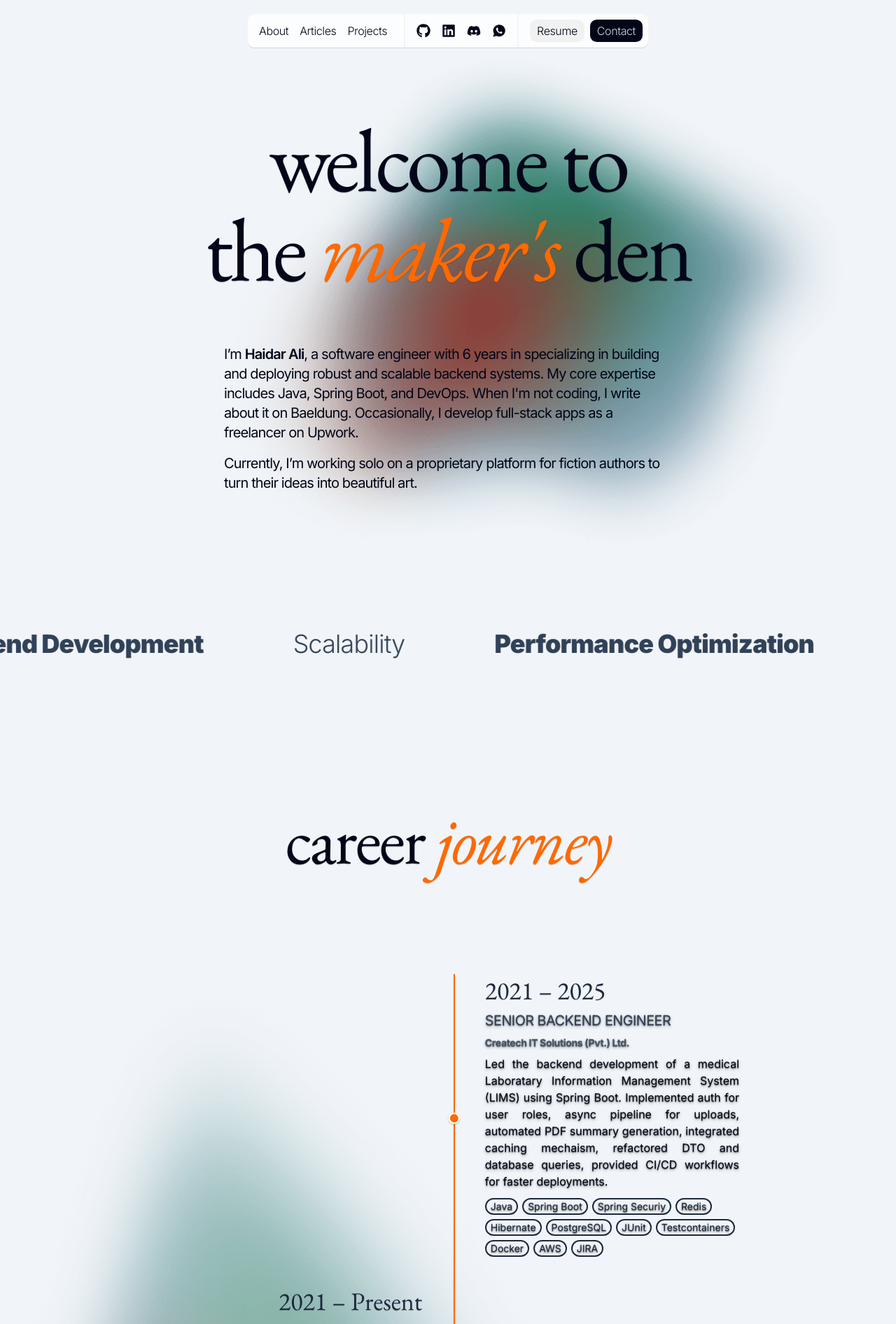
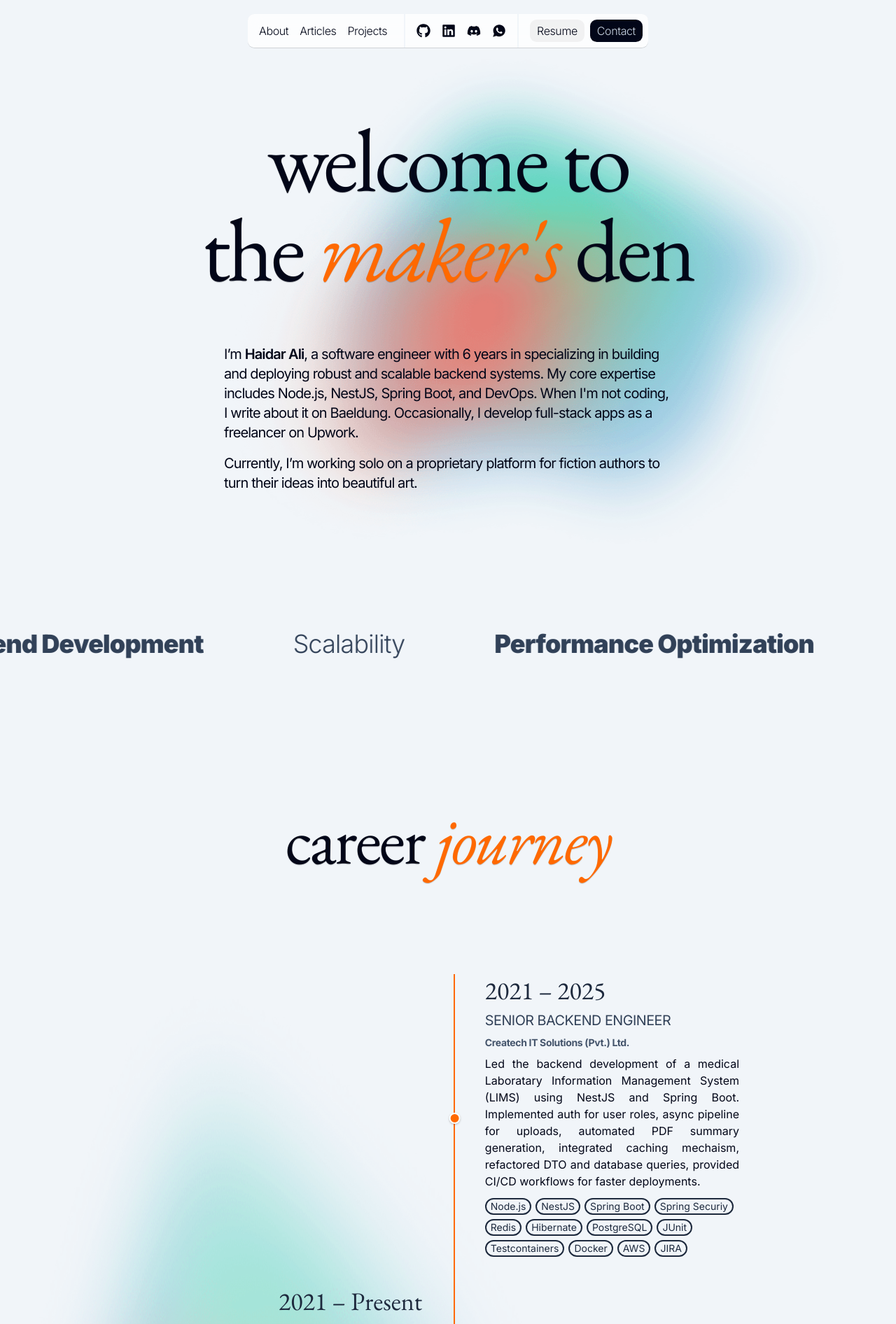
Before and after one commit to haidar47x/haidar47x.github.io, a React (Vite) app: page /#/ in a window 1280 px wide. Shown: the top 1892 px of the page at 70% size. Built offline with nearby package versions, Linux system fonts and the light colour scheme.

Commit message:
Updated light mode text visuals and toolbelt

```diff
--- a/src/assets/experience.json
+++ b/src/assets/experience.json
@@ -3,9 +3,10 @@
     "year": "2021 – 2025",
     "title": "Senior Backend Engineer",
     "company": "Createch IT Solutions (Pvt.) Ltd.",
-    "description": "Led the backend development of a medical Laboratary Information Management System (LIMS) using Spring Boot. Implemented auth for user roles, async pipeline for uploads, automated PDF summary generation, integrated caching mechaism, refactored DTO and database queries, provided CI/CD workflows for faster deployments.",
+    "description": "Led the backend development of a medical Laboratary Information Management System (LIMS) using NestJS and Spring Boot. Implemented auth for user roles, async pipeline for uploads, automated PDF summary generation, integrated caching mechaism, refactored DTO and database queries, provided CI/CD workflows for faster deployments.",
     "tech": [
-      "Java",
+      "Node.js",
+      "NestJS",
       "Spring Boot",
       "Spring Securiy",
       "Redis",
@@ -40,7 +41,7 @@
     "company": "MicroAgility Services (Pvt.) Ltd.",
     "description": "Worked on the backend of a mobile-first U.S. based consultation platform. Engineered microservices, refactored database schemas, optimized queries, and wrote technical documentations.",
     "tech": [
-      "Java",
+      "Node.js",
       "Spring Boot",
       "Spring Security",
       "MongoDB",
--- a/src/assets/main.css
+++ b/src/assets/main.css
@@ -45,7 +45,7 @@ body {
   @apply border-b-2 border-dashed border-gray-950;
 }
 
-img {
+.dial-down {
   filter: brightness(0.5) contrast(1.2) saturate(1.3) sepia(0.1);
 }
 
--- a/src/components/pages/Articles.jsx
+++ b/src/components/pages/Articles.jsx
@@ -10,7 +10,7 @@ function Articles() {
       <img
         src={gradientImage}
         alt="Gradient"
-        className="animate-fade absolute top-0 -left-32 -z-10 h-[4/12] w-full overflow-x-hidden opacity-100 sm:w-auto md:-left-60 lg:-left-30 xl:left-40"
+        className="dark:dial-down animate-fade absolute top-0 -left-32 -z-10 h-[4/12] w-full overflow-x-hidden opacity-100 sm:w-auto md:-left-60 lg:-left-30 xl:left-40"
       />
       <div className="wrapper flex flex-col items-start gap-12 px-4 sm:px-8 md:gap-24 md:px-12 lg:px-0">
         <h1 className="eb-garamond text-shadow/25 text-5xl text-shadow-xs md:text-8xl tracking-tight md:tracking-[-2.5px]">
--- a/src/components/pages/sections/Career.jsx
+++ b/src/components/pages/sections/Career.jsx
@@ -10,14 +10,14 @@ function Career() {
         career <em className="text-orange-500 dark:text-orange-300">journey</em>
       </h1>
       <div className="relative w-full max-w-4xl">
-        <div className="absolute top-0 left-4 ml-2 h-[calc(97.25%)] md:h-[calc(98.5%)] w-[2px] bg-orange-500 dark:bg-orange-300 shadow-xs/20 md:left-1/2"></div>
+        <div className="absolute top-0 left-4 ml-2 h-[calc(97.25%)] md:h-[calc(98.5%)] w-[2px] bg-orange-500 dark:bg-orange-300 dark:shadow-xs/20 md:left-1/2"></div>
       <img src={gradientImage}
            alt="Gradient"
-           className="overflow-x-hidden absolute -z-10 -right-32 md:-left-60 lg:-left-64 xl:-left-72 top-0 h-[80%] sm:h-[100%] w-full sm:w-auto opacity-50" />
+           className="dark:dial-down overflow-x-hidden absolute -z-10 -right-32 md:-left-60 lg:-left-64 xl:-left-72 top-0 h-[80%] sm:h-[100%] w-full sm:w-auto opacity-50" />
         {experience.map((item, i) => (
           <motion.div
             key={i}
-            className={`mb-8 flex w-full items-center text-shadow-md/35 ${
+            className={`mb-8 flex w-full items-center dark:text-shadow-md/35 ${
               i % 2 === 0 ? "md:justify-start" : "md:justify-end"
             }`}
             initial={{ opacity: 0, x: i % 2 === 0 ? -100 : 100 }}
@@ -29,7 +29,7 @@ function Career() {
                 i % 2 === 0 ? "md:ml-auto" : "md:mr-auto md:ml-8"
               }`}>
               <h1
-                className={`${i % 2 === 0 ? "text-left md:text-left" : "text-left md:text-right"} eb-garamond py-1 text-2xl text-slate-800 dark:text-slate-200 text-shadow-2xs md:text-4xl`}>
+                className={`${i % 2 === 0 ? "text-left md:text-left" : "text-left md:text-right"} eb-garamond py-1 text-2xl text-slate-800 dark:text-slate-200 dark:text-shadow-2xs md:text-4xl`}>
                 {item.year}
               </h1>
               <h4
@@ -49,7 +49,7 @@ function Career() {
                 })}
                 </div>
             </div>
-            <div className="absolute left-4 ml-2 h-4 w-4 -translate-x-[0.45rem] rounded-full border-2 border-white bg-orange-500 dark:bg-orange-300 shadow-sm/20 glow md:left-1/2 md:ml-2"></div>
+            <div className="absolute left-4 ml-2 h-4 w-4 -translate-x-[0.4rem] rounded-full border-2 border-white bg-orange-500 dark:bg-orange-300 shadow-sm/20 glow md:left-1/2 md:ml-2"></div>
           </motion.div>
         ))}
       </div>
--- a/src/components/pages/sections/Toolbelt.jsx
+++ b/src/components/pages/sections/Toolbelt.jsx
@@ -5,7 +5,7 @@ import { motion } from "framer-motion";
 
 import { BiLogoPostgresql } from "react-icons/bi";
 import { FaGitAlt, FaJava } from "react-icons/fa6";
-import { SiAmazondynamodb,  SiElasticstack, SiGithubactions, SiGnubash, SiGrafana, SiHibernate, SiJunit5, SiPrometheus, SiPython, SiRabbitmq, SiRedis, SiSelenium, SiSentry, SiSpringboot, SiSpringsecurity, SiSwagger} from "react-icons/si";
+import { SiAmazondynamodb,  SiElasticstack, SiGithubactions, SiGnubash, SiGrafana, SiHibernate, SiJunit5, SiNestjs, SiPrometheus, SiPython, SiRabbitmq, SiRedis, SiSelenium, SiSentry, SiSpringboot, SiSpringsecurity, SiSwagger} from "react-icons/si";
 import { FaHtml5, FaJsSquare } from "react-icons/fa";
 import { IoLogoCss3 } from "react-icons/io5";
 import { FaNodeJs } from "react-icons/fa";
@@ -32,6 +32,8 @@ function Toolbelt() {
       { name: "Bash", icon: SiGnubash },
     ],
     libraries: [
+      { name: "Node.js", icon: FaNodeJs },
+      { name: "NestJS", icon: SiNestjs},
       { name: "Spring Boot", icon: SiSpringboot },
       { name: "Spring Security", icon: SiSpringsecurity },
       { name: "MySQL", icon: GrMysql },
@@ -44,7 +46,6 @@ function Toolbelt() {
       { name: "Mockito", icon: BsCupStraw },
       { name: "Testcontainers", icon: HiMiniCube },
       { name: "Selenium", icon: SiSelenium },
-      { name: "Node.js", icon: FaNodeJs },
       { name: "React", icon: FaReact },
     ],
     tools: [
--- a/src/components/pages/sections/Welcome.jsx
+++ b/src/components/pages/sections/Welcome.jsx
@@ -6,9 +6,9 @@ function Welcome() {
       <img
         src={gradientImage}
         alt="Gradient"
-        className="animate-fade absolute top-0 -right-48 -z-10 h-[80%] w-full overflow-x-hidden opacity-100 sm:h-[100%] sm:w-auto md:-right-60 lg:-right-24 xl:right-12"
+        className="animate-fade dark:dial-down absolute top-0 -right-48 -z-10 h-[80%] w-full overflow-x-hidden opacity-100 sm:h-[100%] sm:w-auto md:-right-60 lg:-right-24 xl:right-12"
       />
-      <h1 className="eb-garamond text-shadow/25 text-center tracking-tighter md:tracking-[-4.5px] text-5xl text-shadow-xs md:text-8xl lg:text-9xl">
+      <h1 className="eb-garamond text-shadow/25 text-center tracking-tight md:tracking-[-4px] text-5xl text-shadow-xs md:text-8xl lg:text-9xl">
         welcome to
         <br />
         the <em className="text-orange-500 dark:text-orange-300">
@@ -19,7 +19,7 @@ function Welcome() {
       <div className="mt-2 w-10/12 text-lg tracking-tight md:tracking-[-0.9px] md:w-8/12 md:text-xl lg:w-8/12 xl:w-6/12">
         <p>
           I’m <span className="font-semibold">Haidar Ali</span>, a software engineer with 6 years in specializing in building
-          and deploying robust and scalable backend systems. My core expertise includes Java, Spring Boot, and DevOps. When I'm not coding, I write about it on Baeldung. Occasionally, I develop full-stack apps as a freelancer on Upwork.
+          and deploying robust and scalable backend systems. My core expertise includes Node.js, NestJS, Spring Boot, and DevOps. When I'm not coding, I write about it on Baeldung. Occasionally, I develop full-stack apps as a freelancer on Upwork.
         </p>
         <p className="mt-4">Currently, I’m working solo on a proprietary platform for fiction authors to turn their ideas into beautiful art.</p>
       </div>
```
